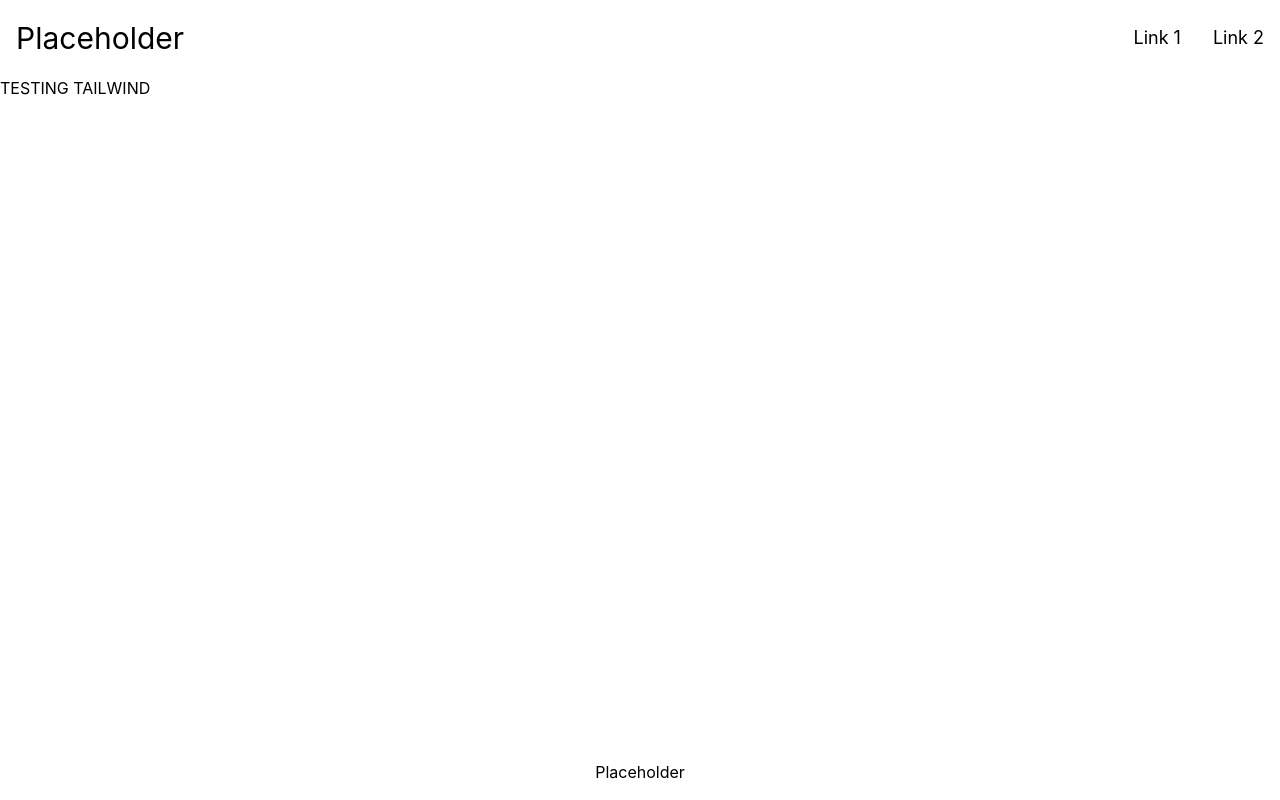
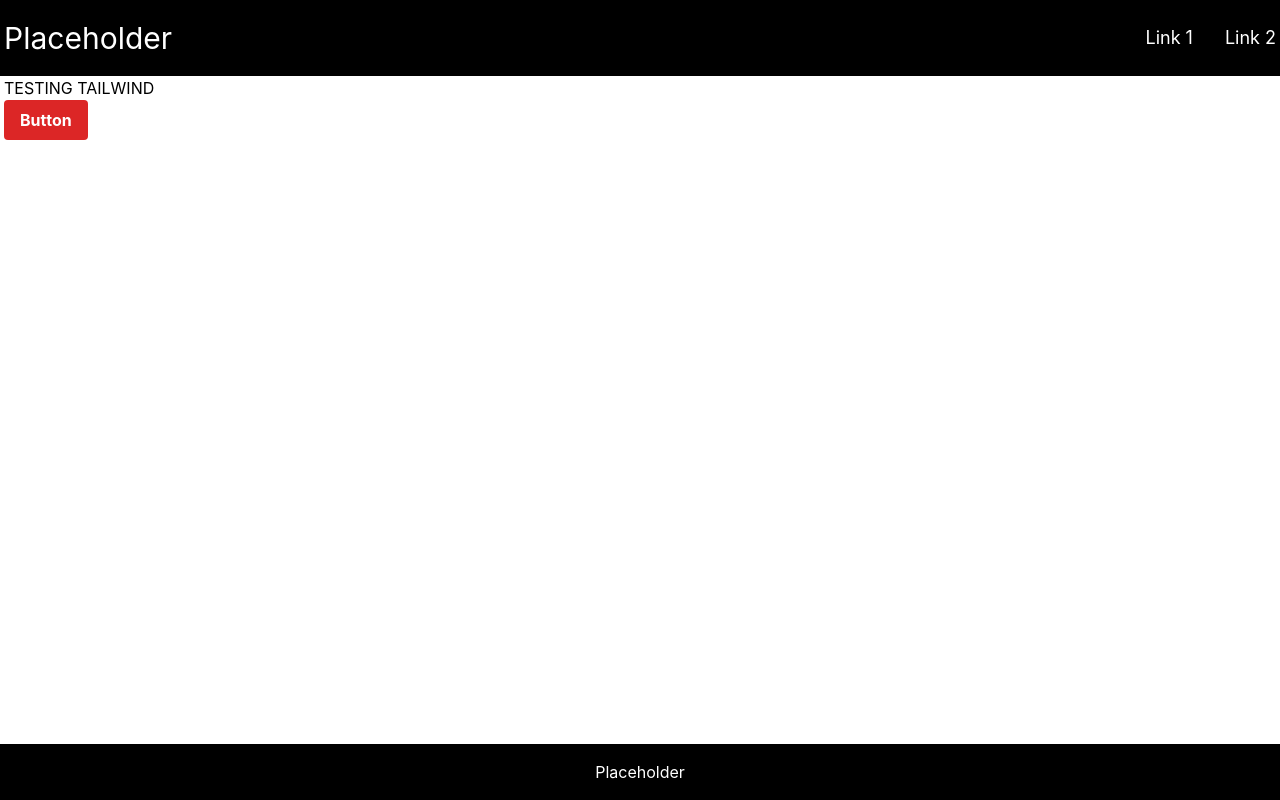
Before and after one commit to urospetrovic34/next-js-repo, a Next.js app: page / in a window 1280 px wide. Built offline with nearby package versions, Linux system fonts and the light colour scheme.

Commit message:
Layout updates & Button Component

```diff
--- /dev/null
+++ b/pages/404.tsx
@@ -0,0 +1,12 @@
+import { GetStaticProps } from "next";
+
+export const getStaticProps: GetStaticProps = async () => {
+    return {
+        redirect: {
+            destination: "/",
+            permanent: true,
+        },
+    };
+};
+
+export default getStaticProps;
--- a/pages/index.tsx
+++ b/pages/index.tsx
@@ -1,7 +1,10 @@
+import ButtonOne from "@src/components/Button";
+
 export default function Home() {
     return (
         <div>
             <div>TESTING TAILWIND</div>
+            <ButtonOne />
         </div>
     );
 }
--- /dev/null
+++ b/src/components/Button/index.tsx
@@ -0,0 +1,3 @@
+export default function ButtonOne({ text }: { text?: string }) {
+    return <button className="btn btn-red">{text ? text : "Button"}</button>;
+}
--- a/src/components/Layout/index.tsx
+++ b/src/components/Layout/index.tsx
@@ -7,7 +7,9 @@ export default function Layout({ children }: { children: ReactNode }) {
     return (
         <div className="flex h-screen flex-col">
             <Header />
-            <div className="flex w-full flex-1 flex-col">{children}</div>
+            <div className="flex flex-1 flex-col px-1">
+                <div className="container mx-auto">{children}</div>
+            </div>
             <Footer />
         </div>
     );
--- a/src/components/Navigation/Footer/index.tsx
+++ b/src/components/Navigation/Footer/index.tsx
@@ -1,6 +1,6 @@
 export default function Footer() {
     return (
-        <footer className="flex items-center justify-center p-4">
+        <footer className="flex items-center justify-center bg-black p-4 text-white">
             <span>Placeholder</span>
         </footer>
     );
--- a/src/components/Navigation/Header/index.tsx
+++ b/src/components/Navigation/Header/index.tsx
@@ -6,7 +6,7 @@ export default function Header() {
     const showSidebar = () => setDropbar((dropbar) => !dropbar);
 
     return (
-        <nav className="px-4">
+        <nav className="bg-black px-1 text-white">
             <div className="container mx-auto flex flex-wrap items-center justify-between py-3 md:py-5">
                 <a href="#" className="cursor-pointer text-3xl">
                     Placeholder
--- a/styles/globals.css
+++ b/styles/globals.css
@@ -18,3 +18,23 @@ a {
 * {
     box-sizing: border-box;
 }
+
+.btn {
+    @apply rounded py-2 px-4 font-bold;
+}
+
+.btn-red {
+    @apply bg-red-600 text-white;
+}
+
+.btn-red:hover {
+    @apply bg-red-700;
+}
+
+.btn-blue {
+    @apply bg-blue-600 text-white;
+}
+
+.btn-blue:hover {
+    @apply bg-blue-700;
+}
```
